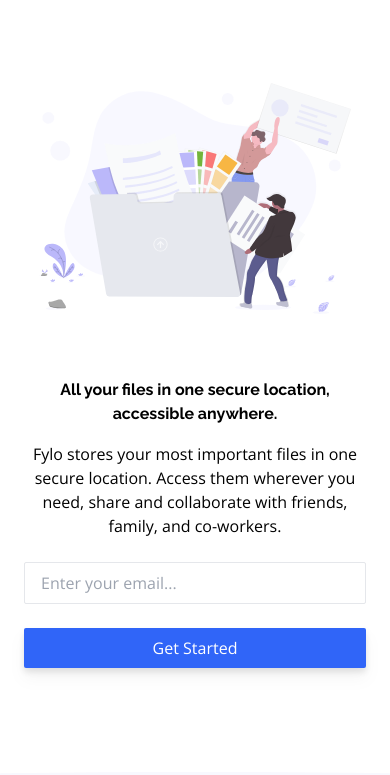
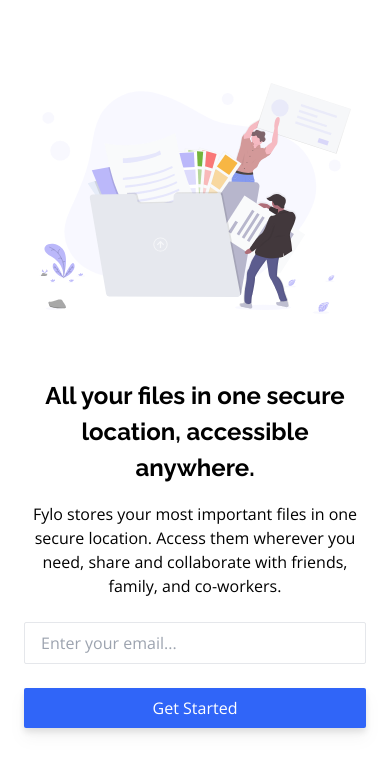
Before and after one commit to LightLotus/fylo-landing-page-with-two-column-layout-master, a plain HTML site: page index.html in a window 390 px wide. Shown: the part 69-844 px from the top of the page. Drawn offline with nearby package versions, Linux system fonts and the light colour scheme.

Commit message:
font size in h1

```diff
--- a/index.html
+++ b/index.html
@@ -81,7 +81,7 @@
           class="md:col-start-1 md:col-end-2 md:row-start-1 md:row-end-2 md:self-center md:mr-32"
         >
           <h1
-            class="font-head font-bold text-center md:text-left md:text-[2rem] px-8 md:px-0 mt-[4rem] md:mt-0"
+            class="font-head font-bold text-center md:text-left text-[1.5rem] md:text-[2rem] px-8 md:px-0 mt-[4rem] md:mt-0"
           >
             All your files in one secure location, accessible anywhere.
           </h1>
```
